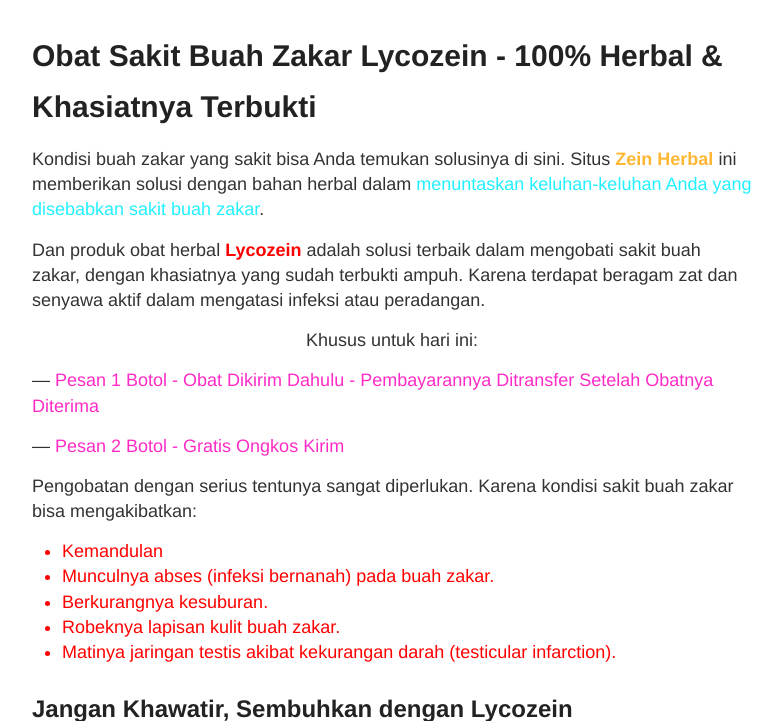
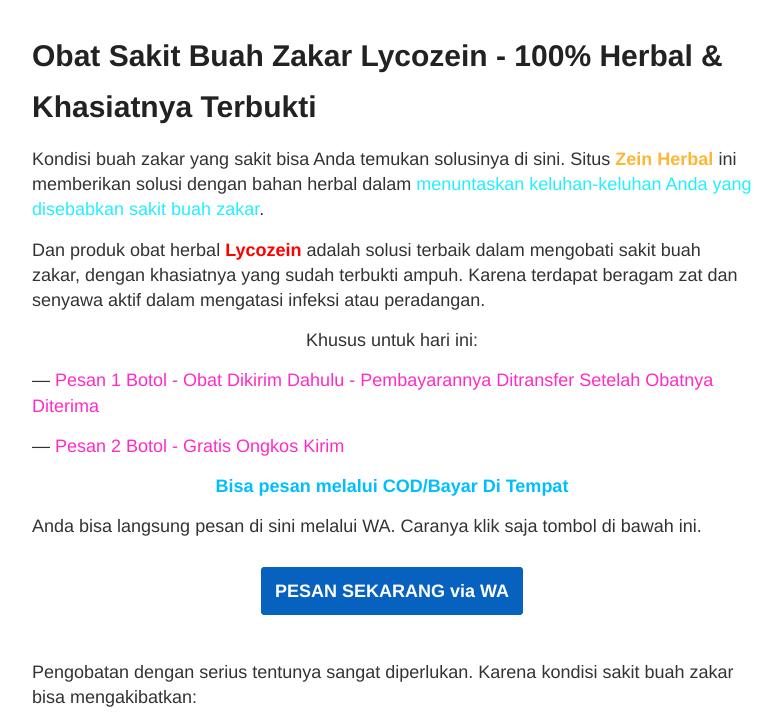
Before and after one commit to zeinherbal/zeinherbal.github.io, a Jekyll site: the page built from _posts/2019-12-04-obat-sakit-buah-zakar.md, in a window 1280 px wide and 900 px high, cut to the strip 0-721 px from the top of the window. Shown: the whole strip, without its empty margins (248-1030 px from the left). Built offline with Jekyll 4.4.1, drawn with Linux system fonts in a browser that asks for light colours; some of the changed text lies outside the part shown.

Commit message:
Update 2019-12-04-obat-sakit-buah-zakar.md

```diff
--- a/_posts/2019-12-04-obat-sakit-buah-zakar.md
+++ b/_posts/2019-12-04-obat-sakit-buah-zakar.md
@@ -14,6 +14,16 @@
 — <span style="color: #ff2bc6;">Pesan 1 Botol - Obat Dikirim Dahulu - Pembayarannya Ditransfer Setelah Obatnya Diterima</span>
 
 — <span style="color: #ff2bc6;">Pesan 2 Botol - Gratis Ongkos Kirim</span>
+
+**Bisa pesan melalui COD/Bayar Di Tempat**
+{: style="text-align: center; color: deepskyblue;"}
+
+Anda bisa langsung pesan di sini melalui WA. Caranya klik saja tombol di bawah ini.
+
+<br/>
+<a id="wa-ycw-up" href="https://api.whatsapp.com/send?phone=6282215649991&text=Saya%20pesan%20obat%20herbal%20Lycozein%20dengan%20format%20pesanan%3A%0A-%20Kode%20produk%3A%20YCW%0A-%20Jumlah%20pesanan%3A%20%0A-%20Nama%20lengkap%3A%0A-%20Alamat%3A%0A-%20No.%20Hp%2FTelepon%3A" style="background-color: #0761bf; border: solid 4px #0761bf; border-radius: 4px; color: white; padding: 10px;"><strong>PESAN SEKARANG via WA</strong></a>
+{: style="text-align: center;"}
+<br/>
 
 Pengobatan dengan serius tentunya sangat diperlukan. Karena kondisi sakit buah zakar bisa mengakibatkan:
 
@@ -190,8 +200,14 @@
 Atau Anda Bisa Klik Tombol Di Bawah Ini untuk Memudahkan Proses Pemesanan:
 {: style="text-align: center;"}
 
-<a id="wa-ycw" style="background-color: #61ce70; border-radius: 2px; border: 2px solid rgb(97, 206, 112); color: white; display: inline-block; padding: 10px;" href="https://api.whatsapp.com/send?phone=6282215649991&text=Saya%20pesan%20obat%20herbal%20Lycozein%20dengan%20format%20pesanan%3A%0A-%20Kode%20produk%3A%20YCW%0A-%20Jumlah%20pesanan%3A%20%0A-%20Nama%20lengkap%3A%0A-%20Alamat%3A%0A-%20No.%20Hp%2FTelepon%3A">PESAN SEKARANG via WA</a>
+<a id="wa-ycw-down" style="background-color: #61ce70; border-radius: 2px; border: 2px solid rgb(97, 206, 112); color: white; display: inline-block; padding: 10px;" href="https://api.whatsapp.com/send?phone=6282215649991&text=Saya%20pesan%20obat%20herbal%20Lycozein%20dengan%20format%20pesanan%3A%0A-%20Kode%20produk%3A%20YCW%0A-%20Jumlah%20pesanan%3A%20%0A-%20Nama%20lengkap%3A%0A-%20Alamat%3A%0A-%20No.%20Hp%2FTelepon%3A">PESAN SEKARANG via WA</a>
 {: style="text-align: center;"}
 
 <a id="sms-ycw" style="background-color: orange; border-radius: 2px; border: 2px solid orange; color: white; display: inline-block; padding: 10px;" href="sms:+6282215649991?body=Saya%20pesan%20obat%20herbal%20Lycozein%20dengan%20format%20pesanan%3A%0A-%20Kode%20produk%3A%20YCW%0A-%20Jumlah%20pesanan%3A%20%0A-%20Nama%20lengkap%3A%0A-%20Alamat%3A%0A-%20No.%20Hp%2FTelepon%3A">PESAN SEKARANG via SMS</a>
 {: style="text-align: center;"}
+
+<div style="display: block;position: fixed;width: 100%;bottom: 0px;left: 0px;right: 0px;z-index: 2;padding: 10px 0px;overflow: hidden;border-radius: 0px;margin: 0px !important; background-color: #e8ffe8">
+    <div style="width: 100%; height: 40px; display: flex; flex-direction: row; flex-wrap: wrap; padding: 0px 4px;">
+        <a id="wa-ycw-fly" style="color: white; display: flex; flex-direction: column; flex: 1 1 50%; padding: 0px 10px; align-items: center; justify-content: center; background-color: #61ce70;" href="https://api.whatsapp.com/send?phone=6282215649991&text=Saya%20pesan%20obat%20herbal%20Lycozein%20dengan%20format%20pesanan%3A%0A-%20Kode%20produk%3A%20YCW%0A-%20Jumlah%20pesanan%3A%20%0A-%20Nama%20lengkap%3A%0A-%20Alamat%3A%0A-%20No.%20Hp%2FTelepon%3A">PESAN SAMULINPRO via WA</a>
+    </div>
+</div>
```
